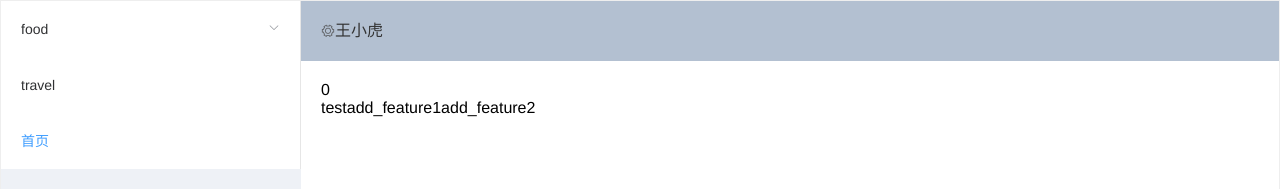
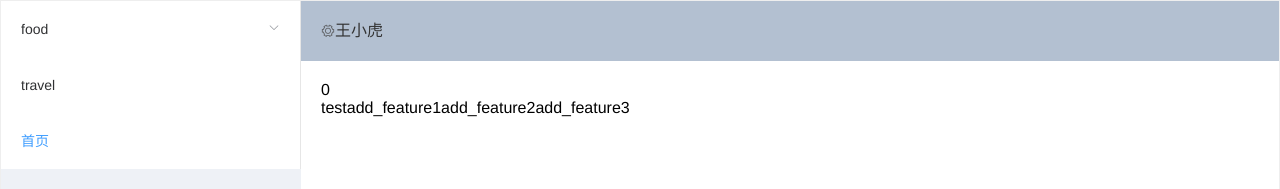
Before and after one commit to Dick5173/admincopy, a Vue app: page /#/first in a window 1280 px wide. Shown: the top 189 px of the page. Built offline with nearby package versions, Linux system fonts and the light colour scheme.

Commit message:
add_feature3

```diff
--- a/src/ui/firstPage/index.vue
+++ b/src/ui/firstPage/index.vue
@@ -3,6 +3,7 @@
       div test
         span add_feature1
         span add_feature2
+        span add_feature3
 </template>
 
 <script>
```
